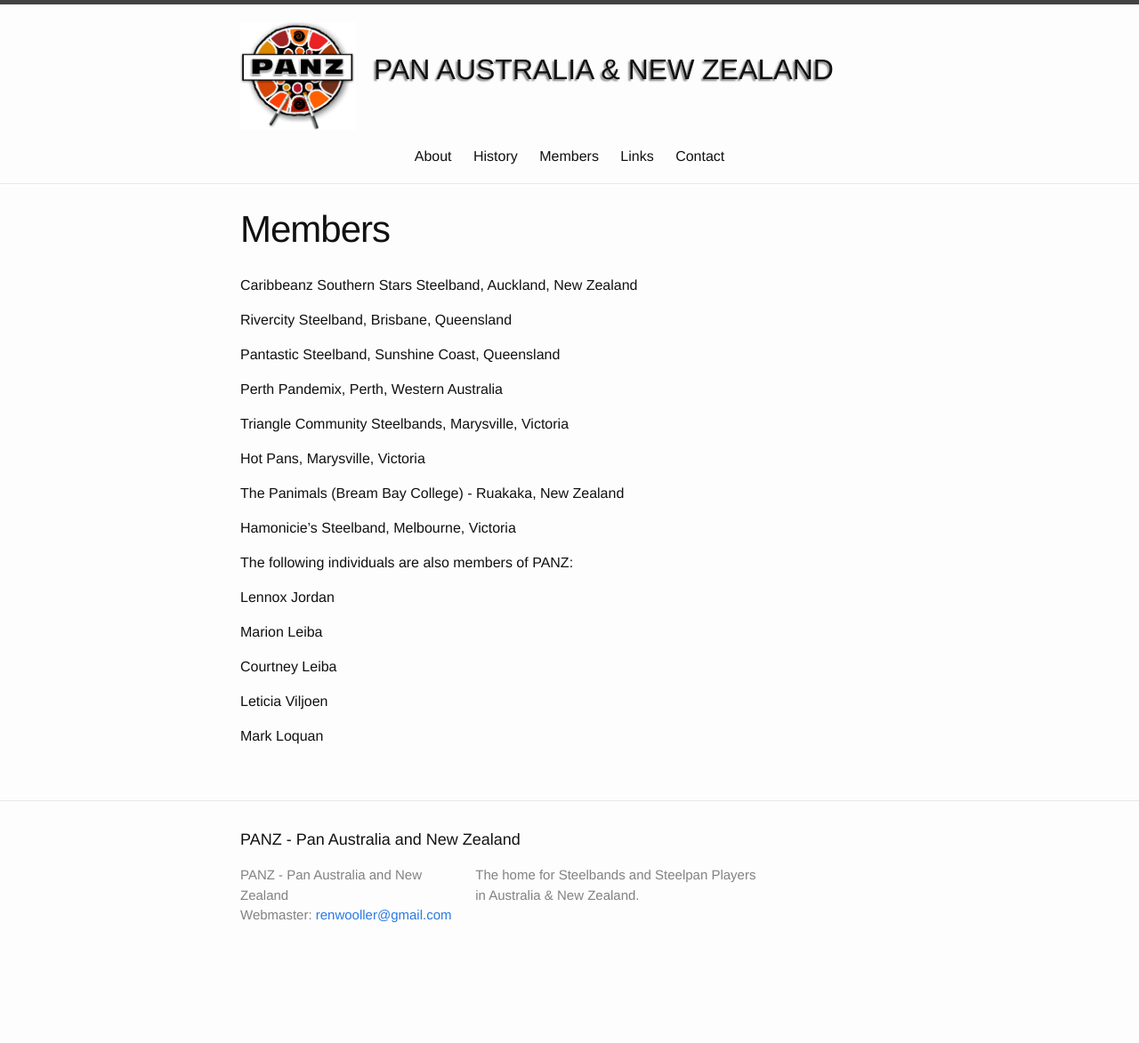
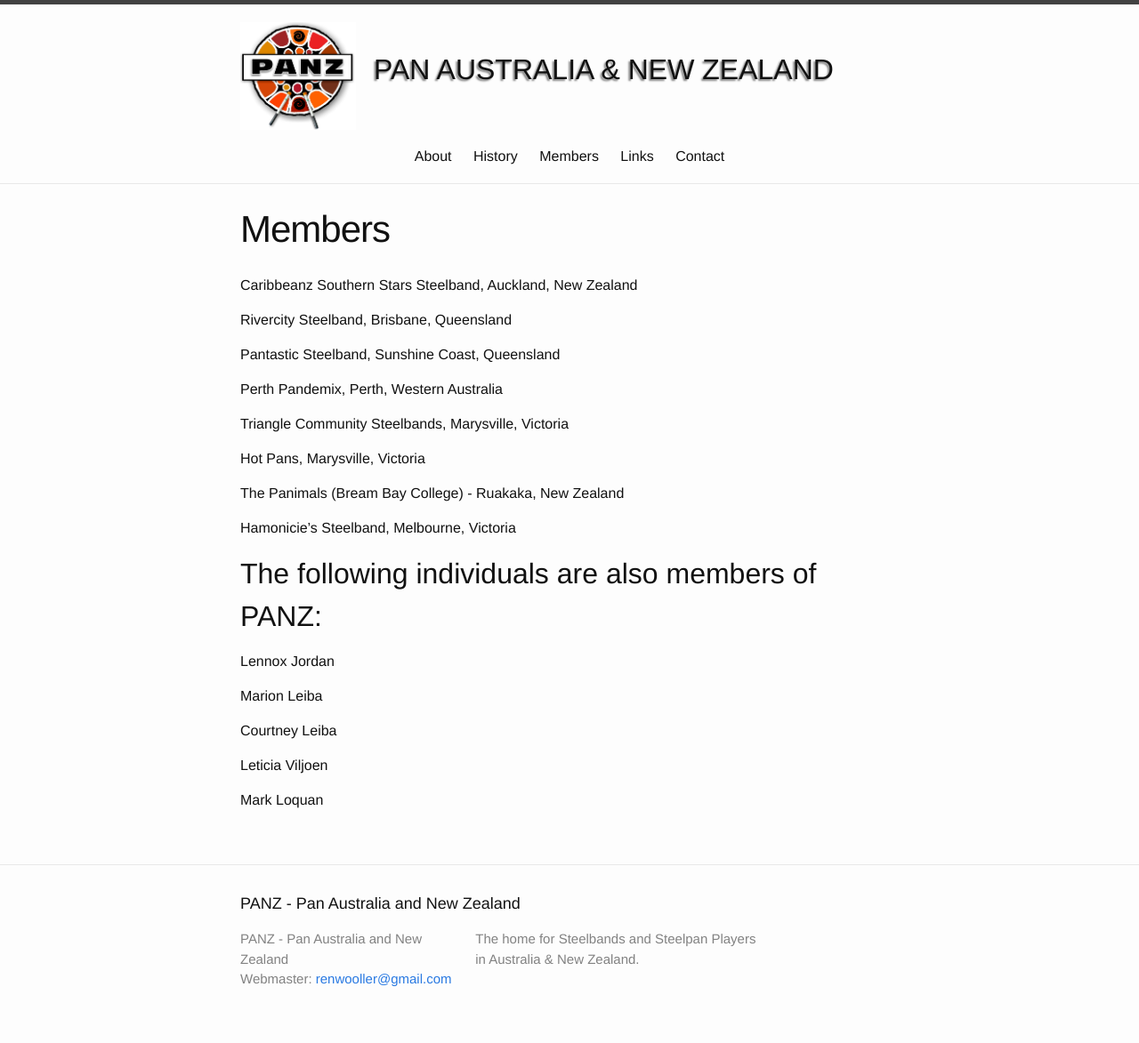
Before and after one commit to panzweb/panzweb.github.io, a Jekyll site: the page built from 3.members.markdown, in a window 1280 px wide. Shown: the whole page at 89% size. Built offline with Jekyll 4.4.1, drawn with Linux system fonts in a browser that asks for light colours; before the commit the page ends 1101 px from its top, so only the background shows below that.

```diff
--- a/3.members.markdown
+++ b/3.members.markdown
@@ -21,7 +21,7 @@ The Panimals (Bream Bay College) - Ruakaka, New Zealand
 Hamonicie's Steelband, Melbourne, Victoria
 
 
-The following individuals are also members of PANZ:
+## The following individuals are also members of PANZ:
 
 Lennox Jordan
 
```
